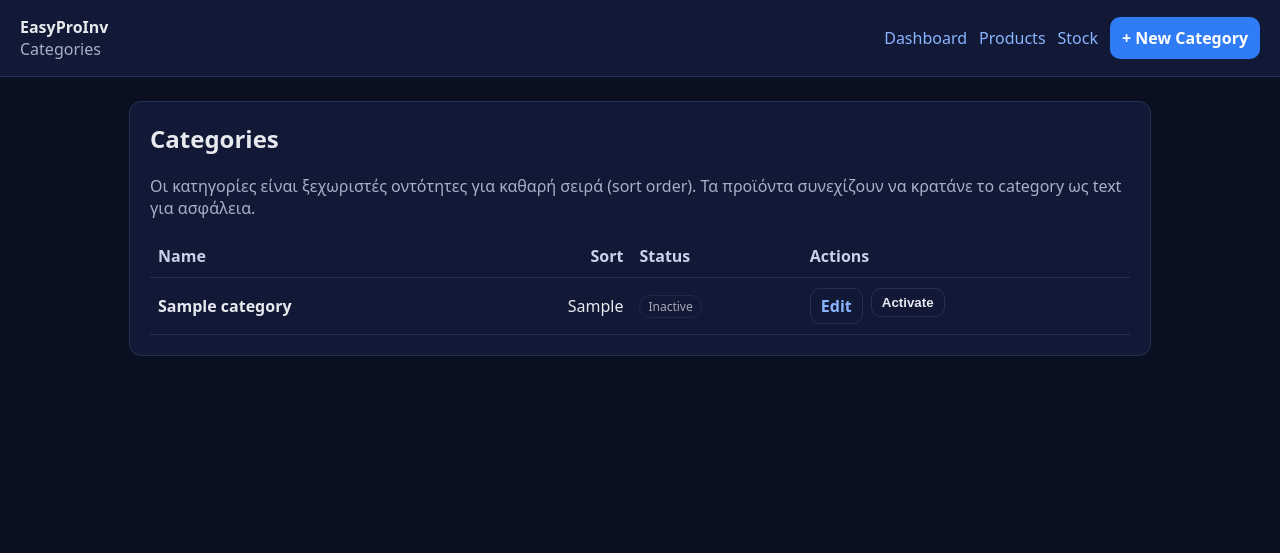
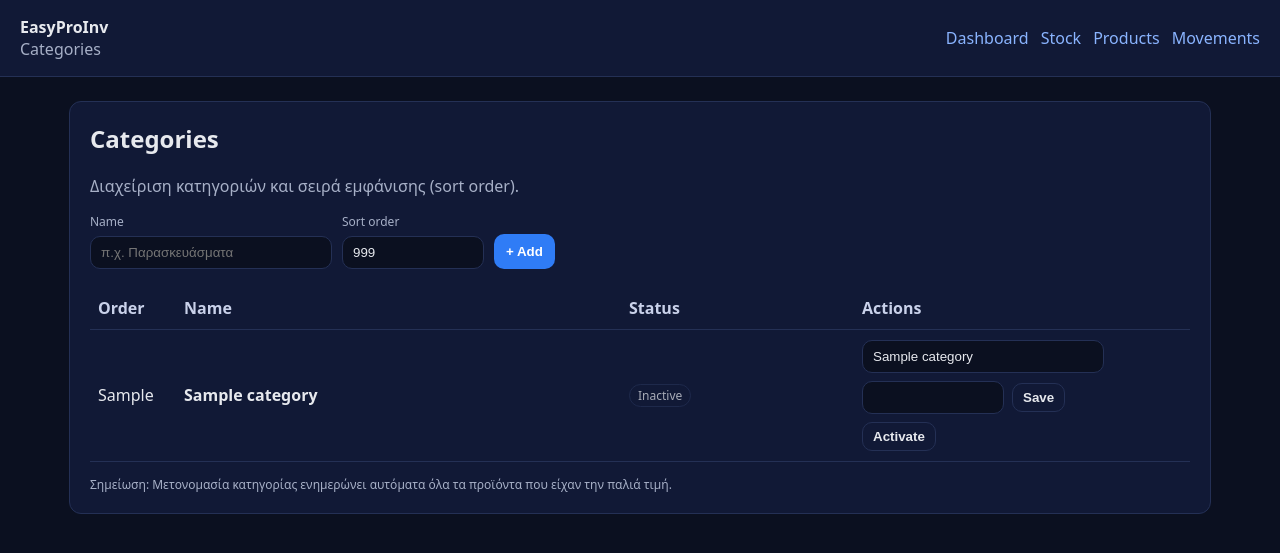
Before and after one commit to cfragoulis-design/Warehouse, a FastAPI app: template app/templates/categories_list.html in a window 1280 px wide. Shown: the top 553 px of the page. Run offline with FastAPI, Linux system fonts and the light colour scheme; the template is opened without the code that fills it: most values are stand-ins (such as "Sample title", 1, 10 or a date in 2020); parts of the project's set-up code (start-up, migrations or seed data) failed here and were passed over.

Commit message:
Add files via upload

```diff
--- a/app/templates/categories_list.html
+++ b/app/templates/categories_list.html
@@ -7,7 +7,7 @@
   <style>
     body{font-family:system-ui,Segoe UI,Arial,sans-serif;background:#0b1020;color:#e7e9ee;margin:0;}
     .top{display:flex;justify-content:space-between;align-items:center;padding:16px 20px;background:#111936;border-bottom:1px solid #243055;}
-    .card{max-width:980px;margin:24px auto;padding:20px;background:#111936;border:1px solid #243055;border-radius:12px;}
+    .card{max-width:1100px;margin:24px auto;padding:20px;background:#111936;border:1px solid #243055;border-radius:12px;}
     .muted{color:#a7b0c7}
     a{color:#8ab4ff;text-decoration:none}
     table{width:100%;border-collapse:collapse}
@@ -19,8 +19,11 @@
     .btnlink{display:inline-block;border:1px solid #243055;border-radius:10px;padding:6px 10px;font-weight:800}
     .btnlink:hover{border-color:#3a4b80}
     .actions{display:flex;gap:8px;flex-wrap:wrap}
-    .right{text-align:right}
+    input,select{background:#0b1020;border:1px solid #243055;color:#e7e9ee;border-radius:10px;padding:8px 10px}
+    .row{display:flex;gap:10px;flex-wrap:wrap;align-items:end}
     .mono{font-variant-numeric:tabular-nums}
+    .w120{width:120px}
+    .w220{width:220px}
   </style>
 </head>
 <body>
@@ -31,27 +34,43 @@
     </div>
     <div style="display:flex;gap:12px;align-items:center">
       <a href="/dashboard">Dashboard</a>
+      <a href="/stock">Stock</a>
       <a href="/products">Products</a>
-      <a href="/stock">Stock</a>
-      <a class="btn" href="/categories/new" style="color:white">+ New Category</a>
+      <a href="/movements">Movements</a>
     </div>
   </div>
 
   <div class="card">
     <h2 style="margin-top:0">Categories</h2>
-    <p class="muted">Οι κατηγορίες είναι ξεχωριστές οντότητες για καθαρή σειρά (sort order). Τα προϊόντα συνεχίζουν να κρατάνε το category ως text για ασφάλεια.</p>
+    <p class="muted">Διαχείριση κατηγοριών και σειρά εμφάνισης (sort order).</p>
+
+    <form method="post" action="/categories/new" style="margin:0 0 18px 0">
+      <div class="row">
+        <div>
+          <div class="muted" style="font-size:12px;margin-bottom:6px">Name</div>
+          <input class="w220" name="name" placeholder="π.χ. Παρασκευάσματα" required />
+        </div>
+        <div>
+          <div class="muted" style="font-size:12px;margin-bottom:6px">Sort order</div>
+          <input class="w120 mono" name="sort_order" type="number" value="999" />
+        </div>
+        <div>
+          <button class="btn" type="submit">+ Add</button>
+        </div>
+      </div>
+    </form>
 
     <table>
       <tr>
+        <th style="width:70px">Order</th>
         <th>Name</th>
-        <th class="right">Sort</th>
         <th>Status</th>
-        <th>Actions</th>
+        <th style="width:320px">Actions</th>
       </tr>
       {% for c in categories %}
       <tr>
-        <td style="font-weight:800">{{ c.name }}</td>
-        <td class="right mono">{{ c.sort_order }}</td>
+        <td class="mono">{{ c.sort_order }}</td>
+        <td style="font-weight:900">{{ c.name }}</td>
         <td>
           {% if c.is_active %}
             <span class="pill">Active</span>
@@ -61,7 +80,11 @@
         </td>
         <td>
           <div class="actions">
-            <a class="btnlink" href="/categories/{{ c.id }}/edit">Edit</a>
+            <form method="post" action="/categories/{{ c.id }}/edit" style="display:flex;gap:8px;align-items:center;margin:0;flex-wrap:wrap">
+              <input class="w220" name="name" value="{{ c.name }}" />
+              <input class="w120 mono" name="sort_order" type="number" value="{{ c.sort_order }}" />
+              <button class="btnlink" type="submit" style="background:transparent;color:#e7e9ee;cursor:pointer">Save</button>
+            </form>
             <form method="post" action="/categories/{{ c.id }}/toggle" style="display:inline;margin:0">
               <button class="btnlink" type="submit" style="background:transparent;color:#e7e9ee;cursor:pointer">
                 {{ 'Deactivate' if c.is_active else 'Activate' }}
@@ -72,6 +95,10 @@
       </tr>
       {% endfor %}
     </table>
+
+    <div class="muted" style="margin-top:14px;font-size:12px">
+      Σημείωση: Μετονομασία κατηγορίας ενημερώνει αυτόματα όλα τα προϊόντα που είχαν την παλιά τιμή.
+    </div>
   </div>
 </body>
 </html>
```
Also changed, not shown: app/templates/product_form.html (+5 -21 lines), app/templates/products_list.html (+15 -2 lines).
